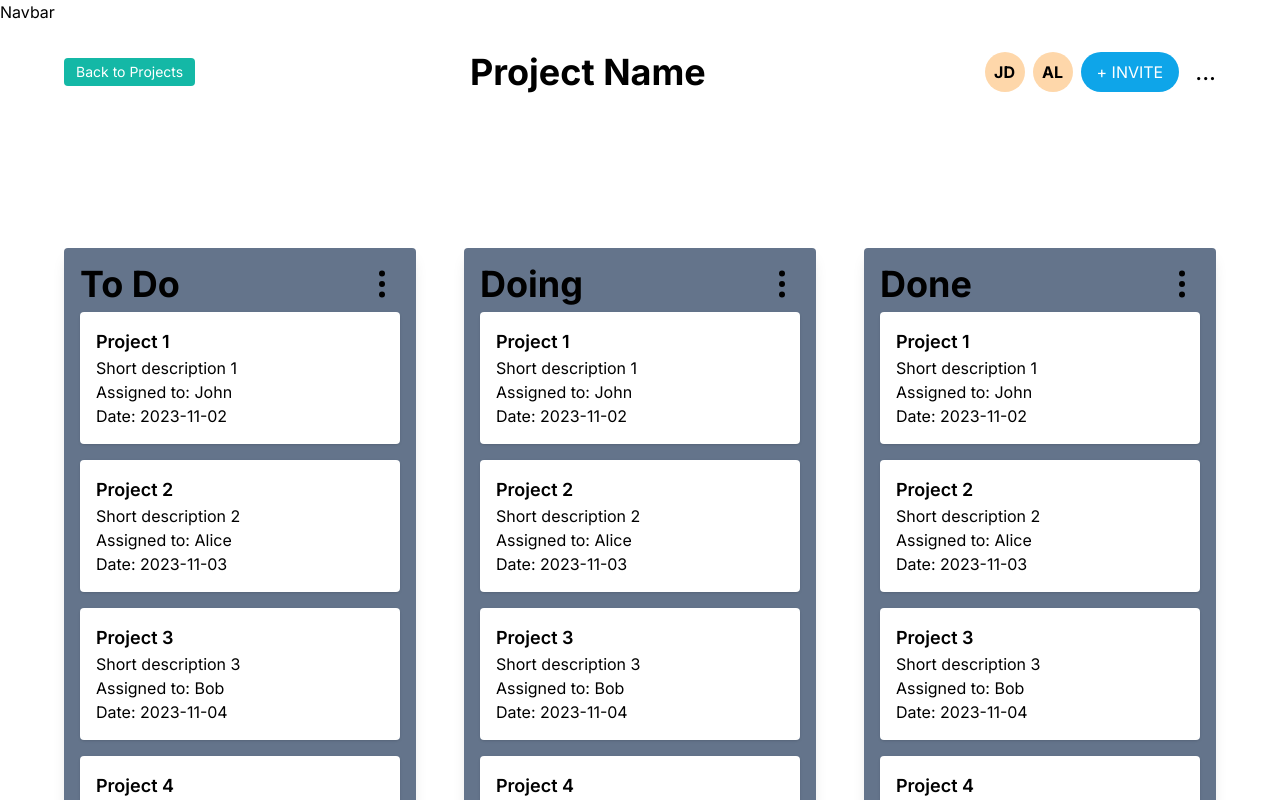
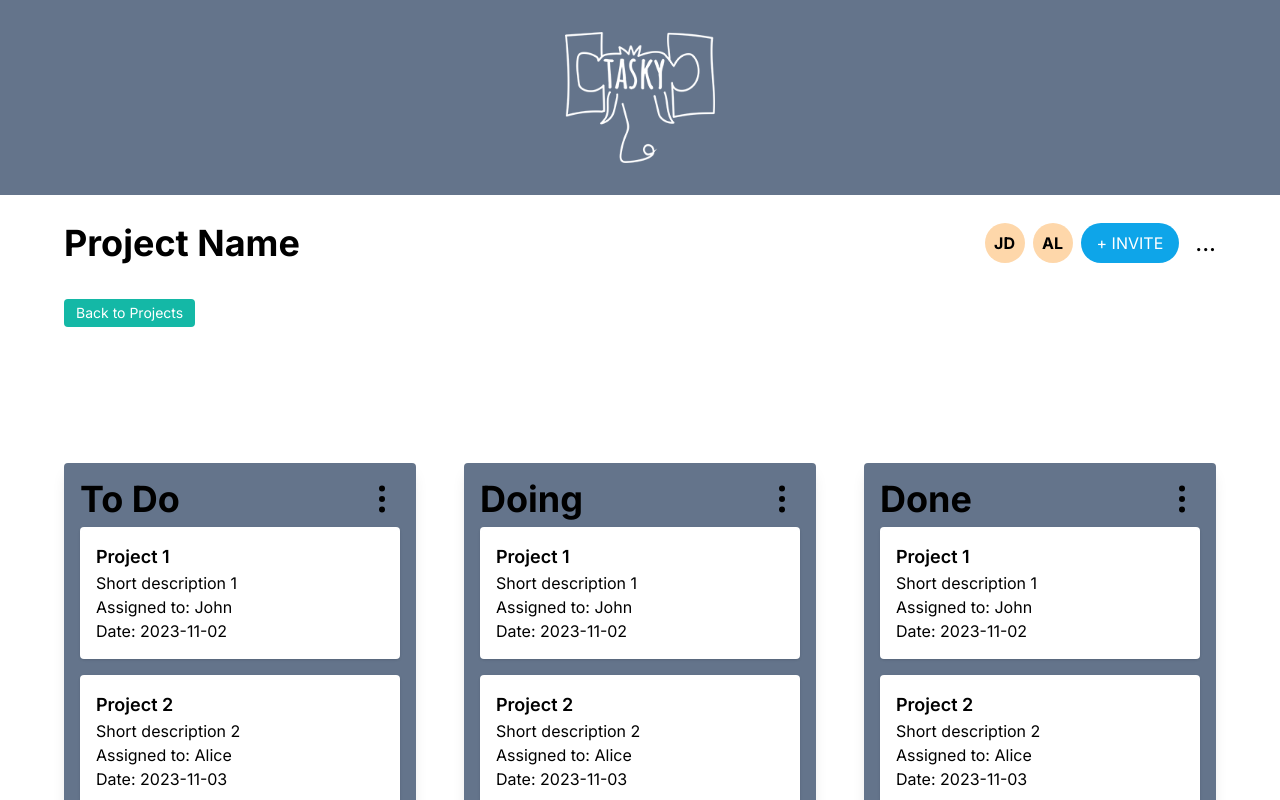
Before and after one commit to lunar-potato/tasky-app, a Next.js app: page / in a window 1280 px wide. Shown: the top 800 px of the page. Built offline with nearby package versions, Linux system fonts and the light colour scheme.

Commit message:
main nav bar with logo added. colour schemes.

```diff
--- a/src/app/components/Navbar.jsx
+++ b/src/app/components/Navbar.jsx
@@ -2,8 +2,8 @@ import React from "react";
 
 const Navbar = () => {
   return (
-    <nav>
-      <h1>Navbar</h1>
+    <nav className="justify-center p-8 text-center bg-slate-500">
+      <img className="inline" src="./tasky-200-w-t.png" width="150" alt="Tasky logo" />
     </nav>
   );
 };
--- a/src/app/components/NavbarProject.jsx
+++ b/src/app/components/NavbarProject.jsx
@@ -9,10 +9,8 @@ const NavbarProject = ({ projectName }) => {
   ];
 
   return (
+    <div>
       <div className="container flex flex-col items-center justify-between px-16 py-4 mx-auto md:flex-row">
-      <button className="px-3 py-1 text-sm text-white bg-teal-500 rounded hover:bg-teal-400">
-        Back to Projects
-      </button>
         <h1 className="flex py-3 text-4xl font-bold text-black">
           Project Name{" "}
         </h1>
@@ -29,7 +27,13 @@ const NavbarProject = ({ projectName }) => {
           </div>
         </div>
       </div>
-  );
+      <div className="container flex justify-center px-16 py-2 mx-auto md:justify-start">
+        <button className="px-3 py-1 text-sm text-white bg-teal-500 rounded hover:bg-teal-400">
+      Back to Projects
+      </button>
+      </div>
+    </div>
+  )
 };
 
 export default NavbarProject;
```
Also changed, not shown: public/tasky-200-w-t.png (added). Lines whose indentation alone changed are shown as unchanged.
